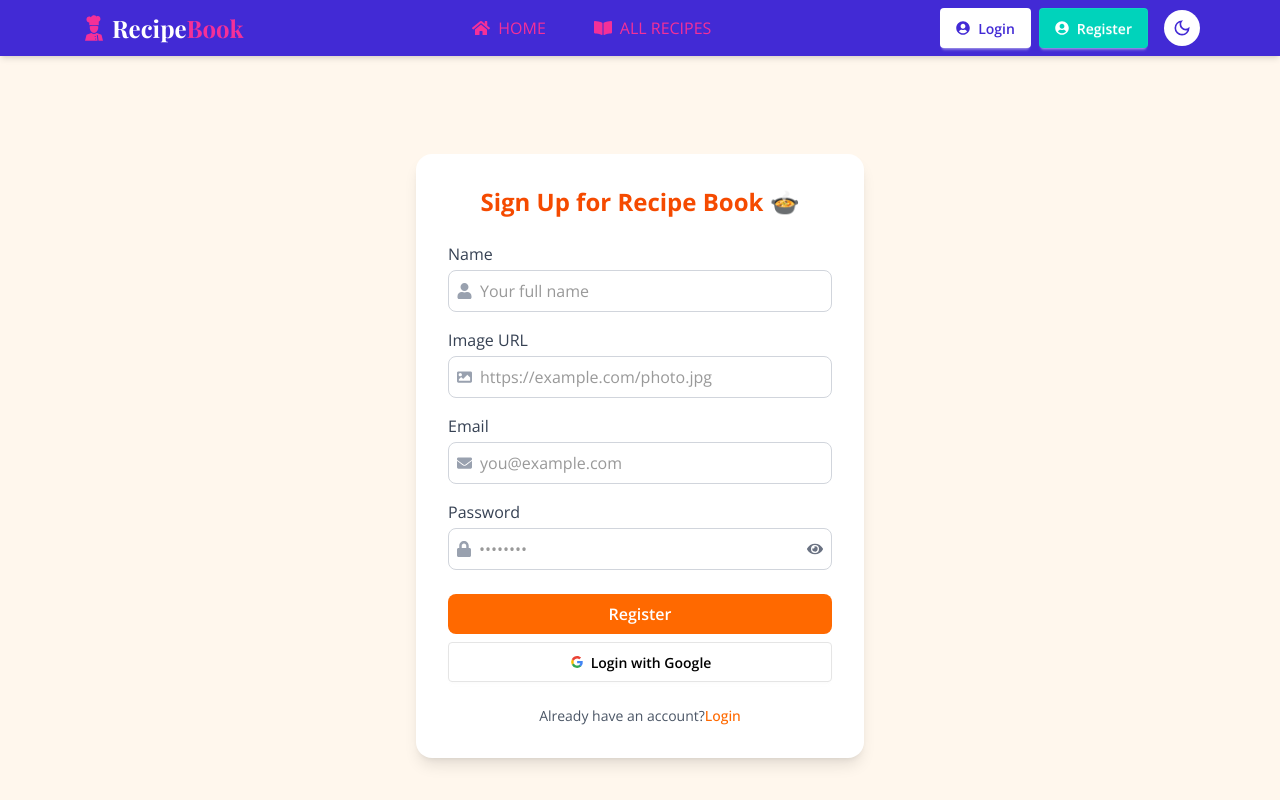
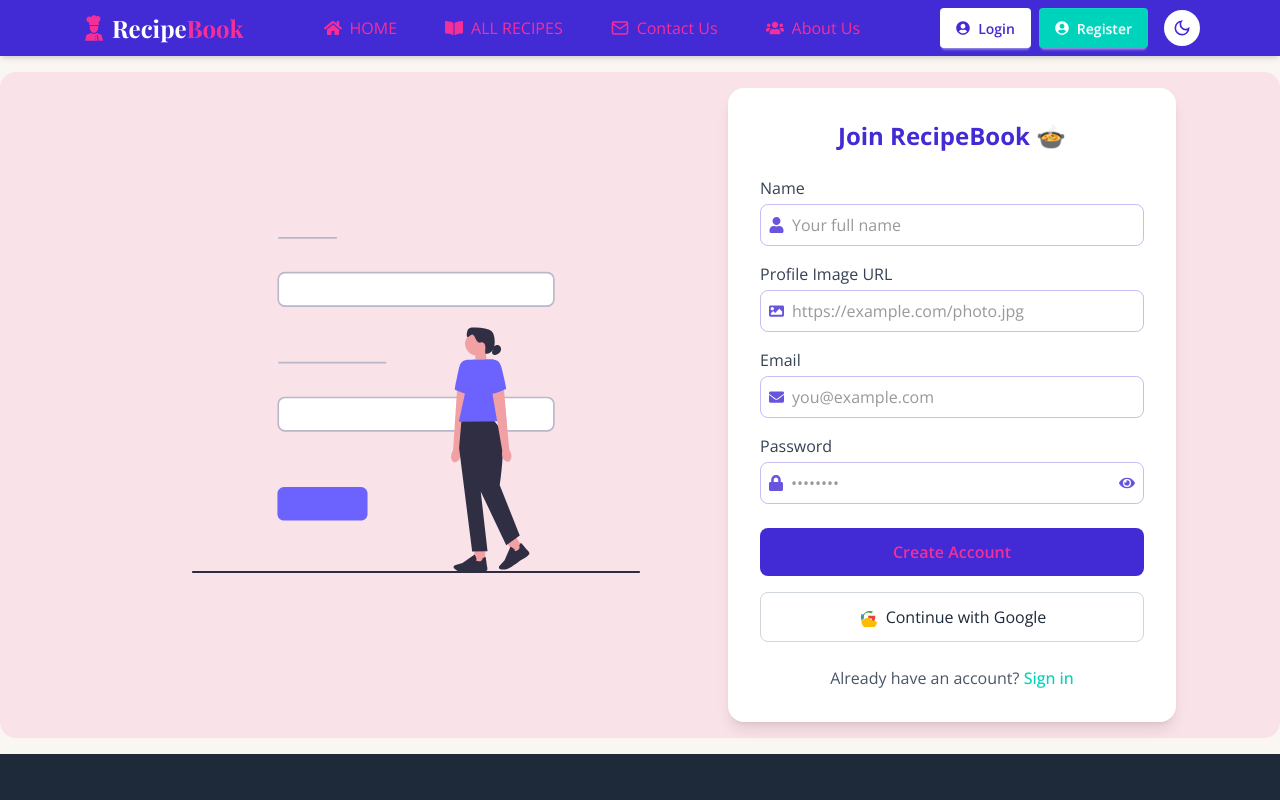
Before and after one commit to ana-yet/recipe-book-client, a React (Vite) app: page /register in a window 1280 px wide. Shown: the top 800 px of the page. Built offline with nearby package versions, Linux system fonts and the light colour scheme; no server answers; a web font is replaced by a local one.

Commit message:
login and register page updated

```diff
--- a/src/components/header/Header.jsx
+++ b/src/components/header/Header.jsx
@@ -6,8 +6,9 @@
   FaBookOpen,
   FaPlusCircle,
   FaBook,
+  FaUsers,
 } from "react-icons/fa";
-import { FiMenu } from "react-icons/fi";
+import { FiMail, FiMenu } from "react-icons/fi";
 import { IoMdClose } from "react-icons/io";
 import { CiLight, CiLogout } from "react-icons/ci";
 import { MdOutlineDarkMode } from "react-icons/md";
@@ -129,6 +130,8 @@
     <>
       <NavLinkWithIcon to="/" icon={FaHome} text="HOME" />
       <NavLinkWithIcon to="/allRecipes" icon={FaBookOpen} text="ALL RECIPES" />
+      <NavLinkWithIcon to="contact-us" icon={FiMail} text="Contact Us" />
+      <NavLinkWithIcon to="about-us" icon={FaUsers} text="About Us" />
       {user && (
         <>
           <NavLinkWithIcon
--- a/src/layout/MainLayout.jsx
+++ b/src/layout/MainLayout.jsx
@@ -7,7 +7,7 @@
   return (
     <div className="dark:bg-[#1A1F1D]">
       <Header />
-      <div className="max-w-screen-2xl mx-auto">
+      <div>
         <Outlet />
       </div>
       <Footer />
--- /dev/null
+++ b/src/pages/AboutUs.jsx
@@ -0,0 +1,59 @@
+import { FaUsers, FaRegSmileBeam, FaBookOpen } from "react-icons/fa";
+
+const AboutUs = () => {
+  return (
+    <div className="min-h-[calc(100vh-350px)] max-w-screen-2xl mx-auto my-4 rounded-2xl bg-secondary/10  dark:bg-gray-900 py-16 px-4">
+      {/* Title */}
+      <div className="text-center mb-10">
+        <h1 className="text-4xl md:text-5xl font-bold text-primary dark:text-secondary font-primary mb-2">
+          About Us
+        </h1>
+        <p className="text-gray-700 dark:text-gray-300 text-lg max-w-2xl mx-auto">
+          Welcome to RecipeBook – your destination for delicious, easy, and
+          inspiring recipes from cooks around the world.
+        </p>
+      </div>
+
+      {/* Info Cards */}
+      <div className="max-w-6xl mx-auto grid grid-cols-1 md:grid-cols-3 gap-8 mt-12">
+        {/* Community */}
+        <div className="bg-white dark:bg-gray-800 p-6 rounded-2xl shadow-lg text-center hover:shadow-2xl transition-all">
+          <FaUsers className="text-4xl mx-auto mb-4 text-primary dark:text-accent" />
+          <h3 className="text-xl font-semibold text-primary dark:text-secondary font-primary">
+            Community Driven
+          </h3>
+          <p className="text-gray-700 dark:text-gray-300 mt-2">
+            Share your favorite recipes and explore culinary creativity from
+            around the globe.
+          </p>
+        </div>
+
+        {/* Passion */}
+        <div className="bg-white dark:bg-gray-800 p-6 rounded-2xl shadow-lg text-center hover:shadow-2xl transition-all">
+          <FaRegSmileBeam className="text-4xl mx-auto mb-4 text-primary dark:text-accent" />
+          <h3 className="text-xl font-semibold text-primary dark:text-secondary font-primary">
+            Cook with Passion
+          </h3>
+          <p className="text-gray-700 dark:text-gray-300 mt-2">
+            We celebrate the joy of cooking and the passion that turns simple
+            meals into memories.
+          </p>
+        </div>
+
+        {/* Knowledge */}
+        <div className="bg-white dark:bg-gray-800 p-6 rounded-2xl shadow-lg text-center hover:shadow-2xl transition-all">
+          <FaBookOpen className="text-4xl mx-auto mb-4 text-primary dark:text-accent" />
+          <h3 className="text-xl font-semibold text-primary dark:text-secondary font-primary">
+            Learn & Explore
+          </h3>
+          <p className="text-gray-700 dark:text-gray-300 mt-2">
+            Expand your cooking knowledge with diverse cuisines, techniques, and
+            helpful tips.
+          </p>
+        </div>
+      </div>
+    </div>
+  );
+};
+
+export default AboutUs;
--- /dev/null
+++ b/src/pages/ContactUs.jsx
@@ -0,0 +1,122 @@
+import { FaEnvelope, FaMapMarkerAlt, FaPhoneAlt } from "react-icons/fa";
+import Swal from "sweetalert2";
+
+const ContactUs = () => {
+  const onSubmit = (e) => {
+    e.preventDefault();
+
+    Swal.fire({
+      title: "Sent successfully!",
+      icon: "success",
+      timer: 1500,
+      showConfirmButton: false,
+    });
+
+    e.target.reset();
+  };
+
+  return (
+    <div className="min-h-[calc(100vh-300px)] max-w-screen-2xl mx-auto py-12 px-4 bg-secondary/10 my-4 rounded-2xl dark:bg-gray-900 transition">
+      {/* Header */}
+      <div className="text-center mb-10">
+        <h1 className="text-4xl md:text-5xl font-bold text-primary dark:text-secondary font-primary mb-2">
+          Contact Us
+        </h1>
+        <p className="text-primary/70 dark:text-gray-300 text-lg max-w-xl mx-auto">
+          We'd love to hear from you! Whether it's a question about recipes,
+          features, or feedback — we’re here to help.
+        </p>
+      </div>
+
+      {/* Grid */}
+      <div className="max-w-6xl mx-auto grid grid-cols-1 md:grid-cols-2 gap-8 bg-white dark:bg-gray-800 p-8 rounded-2xl shadow-xl">
+        {/* Contact Info */}
+        <div className="space-y-6">
+          <div className="flex items-start gap-4">
+            <FaMapMarkerAlt className="text-primary dark:text-accent text-2xl mt-1" />
+            <div>
+              <h2 className="text-xl font-semibold text-primary dark:text-secondary">
+                Address
+              </h2>
+              <p className="text-gray-700 dark:text-gray-300">
+                123 Recipe Street, Dhaka, Bangladesh
+              </p>
+            </div>
+          </div>
+
+          <div className="flex items-start gap-4">
+            <FaEnvelope className="text-primary dark:text-accent text-2xl mt-1" />
+            <div>
+              <h2 className="text-xl font-semibold text-primary dark:text-secondary">
+                Email
+              </h2>
+              <p className="text-gray-700 dark:text-gray-300">
+                support@recipebook.com
+              </p>
+            </div>
+          </div>
+
+          <div className="flex items-start gap-4">
+            <FaPhoneAlt className="text-primary dark:text-accent text-2xl mt-1" />
+            <div>
+              <h2 className="text-xl font-semibold text-primary dark:text-secondary">
+                Phone
+              </h2>
+              <p className="text-gray-700 dark:text-gray-300">
+                +880 123 456 7890
+              </p>
+            </div>
+          </div>
+        </div>
+
+        {/* Contact Form */}
+        <form onSubmit={onSubmit} className="space-y-5">
+          <div>
+            <label className="block text-sm text-primary dark:text-secondary mb-1">
+              Name
+            </label>
+            <input
+              type="text"
+              className="w-full border border-secondary dark:border-gray-600 bg-white dark:bg-gray-700 text-black dark:text-white rounded-xl px-4 py-2 focus:outline-none focus:ring-2 focus:ring-primary/50"
+              placeholder="Your Name"
+              required
+            />
+          </div>
+
+          <div>
+            <label className="block text-sm text-primary dark:text-secondary mb-1">
+              Email
+            </label>
+            <input
+              type="email"
+              className="w-full border border-secondary dark:border-gray-600 bg-white dark:bg-gray-700 text-black dark:text-white rounded-xl px-4 py-2 focus:outline-none focus:ring-2 focus:ring-primary/50"
+              placeholder="Your Email"
+              required
+            />
+          </div>
+
+          <div>
+            <label className="block text-sm text-primary dark:text-secondary mb-1">
+              Message
+            </label>
+            <textarea
+              rows="5"
+              className="w-full border border-secondary dark:border-gray-600 bg-white dark:bg-gray-700 text-black dark:text-white rounded-xl px-4 py-2 focus:outline-none focus:ring-2 focus:ring-primary/50"
+              placeholder="Your Message"
+              required
+            ></textarea>
+          </div>
+
+          <button
+            type="submit"
+            className="bg-primary hover:bg-[#3a614a] text-white px-6 py-2 rounded-xl transition"
+          >
+            Send Message
+          </button>
+        </form>
+      </div>
+    </div>
+  );
+};
+
+export default ContactUs;
--- a/src/pages/RegisterForm.jsx
+++ b/src/pages/RegisterForm.jsx
@@ -12,6 +12,7 @@
 import Swal from "sweetalert2";
 import { Link, useLocation, useNavigate } from "react-router";
 import { Helmet } from "react-helmet-async";
+import registerIllustration from "../assets/register.svg";
 
 const RegisterForm = () => {
   const { createUser, setUser, googleSignin } = useContext(AuthContext);
@@ -40,13 +41,12 @@
     setError("");
     if (!pattern.test(formData.password)) {
       return setError(
-        "Password must contain at least 6 characters, one uppercase letter, one lowercase letter,"
+        "Password must contain at least 6 characters, one uppercase letter, one lowercase letter"
       );
     }
 
     createUser(formData.email, formData.password)
       .then((res) => {
-        // console.log(res);
         const user = {
           email: res.user.email,
           photoUrl: formData.imageUrl,
@@ -62,31 +62,28 @@
           body: JSON.stringify(user),
         })
           .then((result) => {
-            if (!result.ok) {
-              throw new Error("Network response was not ok");
-            }
+            if (!result.ok) throw new Error("Network response was not ok");
             return result.json();
           })
           .then((data) => {
             if (data.insertedId) {
               setUser(user);
               Swal.fire({
-                title: "User Register successfully!",
+                title: "User Registered Successfully!",
                 icon: "success",
-                draggable: true,
+                background: "#f8f4e3",
                 timer: 1500,
               });
               navigate(from);
             }
-            // console.log("data after db", data);
           })
           .catch((error) => {
-            console.error("Error saving user data to database:", error);
+            console.error("Error saving user data:", error);
           });
       })
       .catch((error) => {
-        console.log("error", error);
-        toast.error("User Register unsuccessful!");
+        console.error("Registration error:", error);
+        toast.error("Registration unsuccessful!");
       });
   };
 
@@ -94,34 +91,43 @@
     googleSignin()
       .then(() => {
         Swal.fire({
-          title: "Login Successfully!",
+          title: "Login Successful!",
           icon: "success",
-          draggable: true,
+          background: "#f8f4e3",
           timer: 1500,
         });
         navigate(from);
       })
       .catch(() => {
-        toast.error("Login unsuccessful!");
+        toast.error("Google login failed!");
       });
   };
 
   return (
-    <div className="flex flex-col items-center justify-center min-h-screen bg-orange-50 px-4">
+    <div className="min-h-[calc(100vh-250px)] max-w-screen-2xl mx-auto my-4 rounded-2xl bg-secondary/10 flex flex-col lg:flex-row items-center justify-center p-4">
       <Helmet>
         <title>RecipeBook || Register</title>
-        <meta name="description" content="Welcome to the home page" />
+        <meta name="description" content="Create your RecipeBook account" />
       </Helmet>
+
+      <div className="lg:w-1/2 flex justify-center mb-8 lg:mb-0">
+        <img
+          src={registerIllustration}
+          alt="Cooking illustration"
+          className="w-full max-w-md"
+        />
+      </div>
+
       <div className="bg-white p-8 rounded-2xl shadow-lg w-full max-w-md">
         <form onSubmit={handleSubmit}>
-          <h2 className="text-2xl font-bold text-center text-orange-600 mb-6">
-            Sign Up for Recipe Book 🍲
+          <h2 className="text-2xl font-bold text-center text-primary mb-6">
+            Join RecipeBook 🍲
           </h2>
 
           <div className="mb-4">
             <label className="block text-gray-700 mb-1">Name</label>
-            <div className="flex items-center border border-gray-300 rounded-lg p-2 focus-within:ring-2 focus-within:ring-orange-400">
-              <FaUser className="text-gray-400 mr-2" />
+            <div className="flex items-center border border-primary/30 rounded-lg p-2 focus-within:ring-2 focus-within:ring-primary/50">
+              <FaUser className="text-primary/80 mr-2" />
               <input
                 type="text"
                 name="name"
@@ -129,30 +135,32 @@
                 placeholder="Your full name"
                 value={formData.name}
                 onChange={handleChange}
-                className="w-full outline-none"
+                className="w-full outline-none bg-transparent"
               />
             </div>
           </div>
 
           <div className="mb-4">
-            <label className="block text-gray-700 mb-1">Image URL</label>
-            <div className="flex items-center border border-gray-300 rounded-lg p-2 focus-within:ring-2 focus-within:ring-orange-400">
-              <FaImage className="text-gray-400 mr-2" />
+            <label className="block text-gray-700 mb-1">
+              Profile Image URL
+            </label>
+            <div className="flex items-center border border-primary/30 rounded-lg p-2 focus-within:ring-2 focus-within:ring-primary/50">
+              <FaImage className="text-primary/80 mr-2" />
               <input
                 type="url"
                 name="imageUrl"
                 placeholder="https://example.com/photo.jpg"
                 value={formData.imageUrl}
                 onChange={handleChange}
-                className="w-full outline-none"
+                className="w-full outline-none bg-transparent"
               />
             </div>
           </div>
 
           <div className="mb-4">
             <label className="block text-gray-700 mb-1">Email</label>
-            <div className="flex items-center border border-gray-300 rounded-lg p-2 focus-within:ring-2 focus-within:ring-orange-400">
-              <FaEnvelope className="text-gray-400 mr-2" />
+            <div className="flex items-center border border-primary/30 rounded-lg p-2 focus-within:ring-2 focus-within:ring-primary/50">
+              <FaEnvelope className="text-primary/80 mr-2" />
               <input
                 type="email"
                 name="email"
@@ -160,15 +168,15 @@
                 placeholder="you@example.com"
                 value={formData.email}
                 onChange={handleChange}
-                className="w-full outline-none"
+                className="w-full outline-none bg-transparent"
               />
             </div>
           </div>
 
           <div className="mb-6">
             <label className="block text-gray-700 mb-1">Password</label>
-            <div className="flex items-center border border-gray-300 rounded-lg p-2 focus-within:ring-2 focus-within:ring-orange-400">
-              <FaLock className="text-gray-400 mr-2" />
+            <div className="flex items-center border border-primary/30 rounded-lg p-2 focus-within:ring-2 focus-within:ring-primary/50">
+              <FaLock className="text-primary/80 mr-2" />
               <input
                 type={showPassword ? "text" : "password"}
                 name="password"
@@ -176,67 +184,65 @@
                 placeholder="••••••••"
                 value={formData.password}
                 onChange={handleChange}
-                className="w-full outline-none"
+                className="w-full outline-none bg-transparent"
               />
               <button
                 type="button"
                 onClick={() => setShowPassword(!showPassword)}
-                className="text-gray-500 ml-2 focus:outline-none"
+                className="text-primary/80 ml-2 focus:outline-none"
               >
                 {showPassword ? <FaEyeSlash /> : <FaEye />}
               </button>
             </div>
-            {error ? <p className="text-red-500 text-sm ">{error}</p> : ""}
+            {error && <p className="text-accent text-sm mt-1">{error}</p>}
           </div>
 
           <button
             type="submit"
-            className="w-full bg-orange-500 hover:bg-orange-600 text-white font-semibold py-2 rounded-lg transition"
+            className="w-full bg-primary hover:bg-primary/90 text-secondary font-semibold py-3 rounded-lg transition-colors duration-200"
           >
-            Register
+            Create Account
           </button>
         </form>
+
         <button
-          onClick={() => googleLogin()}
-          className="btn w-full my-2 bg-white text-black border-[#e5e5e5] hover:bg-gray-100"
+          onClick={googleLogin}
+          className="w-full mt-4 flex items-center justify-center gap-2 bg-white text-gray-800 border border-gray-300 hover:bg-gray-50 py-3 rounded-lg transition-colors duration-200"
         >
           <svg
-            aria-label="Google logo"
             width="16"
             height="16"
             xmlns="http://www.w3.org/2000/svg"
             viewBox="0 0 512 512"
+            className="w-5 h-5"
           >
-            <g>
-              <path d="m0 0H512V512H0" fill="#fff"></path>
-              <path
-                fill="#34a853"
-                d="M153 292c30 82 118 95 171 60h62v48A192 192 0 0190 341"
-              ></path>
-              <path
-                fill="#4285f4"
-                d="m386 400a140 175 0 0053-179H260v74h102q-7 37-38 57"
-              ></path>
-              <path
-                fill="#fbbc02"
-                d="m90 341a208 200 0 010-171l63 49q-12 37 0 73"
-              ></path>
-              <path
-                fill="#ea4335"
-                d="m153 219c22-69 116-109 179-50l55-54c-78-75-230-72-297 55"
-              ></path>
-            </g>
+            <path
+              fill="#EA4335"
+              d="M386 400c45-42 65-112 53-179H260v74h102c-4 24-18 44-38 57z"
+            />
+            <path
+              fill="#FBBC05"
+              d="M90 341a192 192 0 00396 52l-62-48c-53 16-123-15-152-81z"
+            />
+            <path
+              fill="#4285F4"
+              d="M153 292c-8-25-8-48 0-73l-63-49a223 223 0 000 171z"
+            />
+            <path
+              fill="#34A853"
+              d="M153 219c22-69 116-109 179-50l55-54A223 223 0 0090 341z"
+            />
           </svg>
-          Login with Google
+          Continue with Google
         </button>
 
-        <p className="mt-4 text-sm text-center text-gray-600">
-          Already have an account?
+        <p className="mt-6 text-center text-gray-600">
+          Already have an account?{" "}
           <Link
             to="/login"
-            className="text-orange-500 hover:underline font-medium"
+            className="text-accent hover:text-accent/80 font-medium transition-colors"
           >
-            Login
+            Sign in
           </Link>
         </p>
       </div>
```
Also changed, not shown: src/components/allRecipes/RecipePageTitle.jsx (added, +17 -0 lines), src/components/allRecipes/SearchInput.jsx (+2 -11 lines), src/pages/AllRecipes.jsx (+6 -7 lines), src/pages/Login.jsx (+60 -38 lines), src/routes/Router.jsx (+18 -8 lines), src/assets/login.svg (added), src/assets/register.svg (added).
